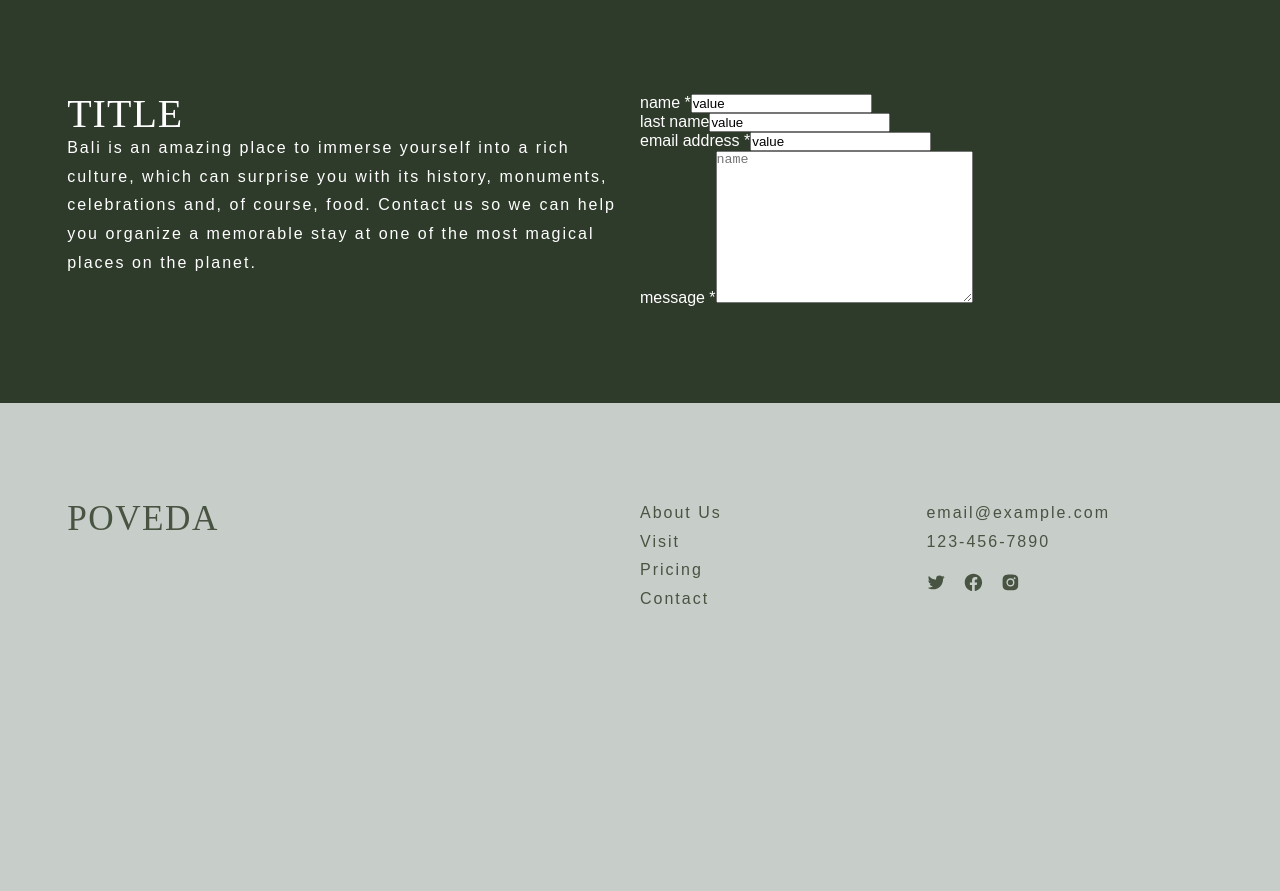
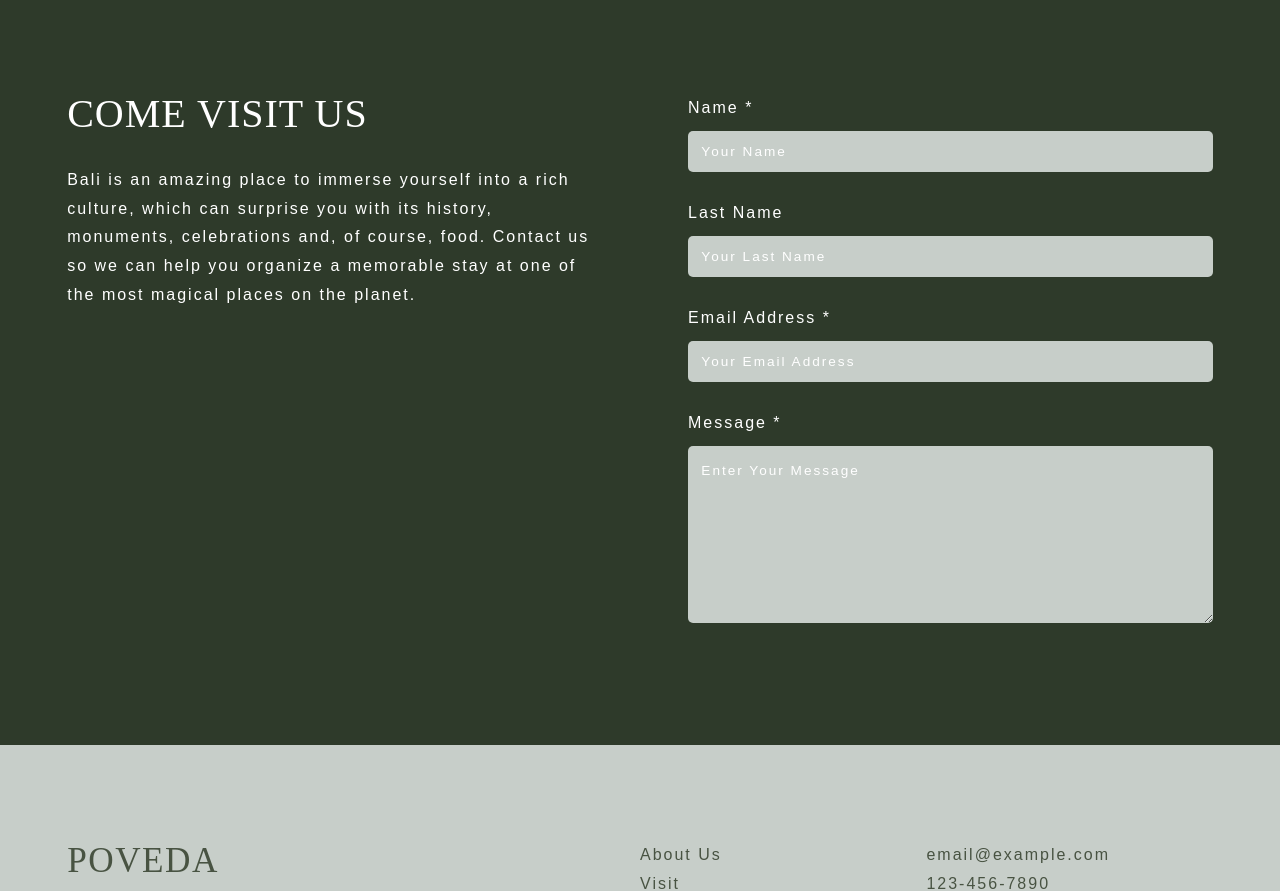
Before and after one commit to SutheeDev/react-poveda, a React (Vite) app in the folder client/: page /Pricing in a window 1280 px wide. Shown: the part 2055-2946 px from the top of the page. Before the commit the page ends 2781 px from the top, so only its background shows below. Built offline with nearby package versions, Linux system fonts and the light colour scheme.

Commit message:
styled Form and Invitation components / created inner-padding global variables in index.css and applied them to Article and Invitation

```diff
--- a/client/src/components/Article.jsx
+++ b/client/src/components/Article.jsx
@@ -122,10 +122,10 @@ const Wrapper = styled.article`
       align-items: flex-start;
     }
     .container.imgLeft .content-container {
-      padding: 2em var(--side-contain-950) 2em 3em;
+      padding: 2em var(--side-contain-950) 2em var(--inner-padding-950);
     }
     .container.imgRight .content-container {
-      padding: 2em 3em 2em var(--side-contain-950);
+      padding: 2em var(--inner-padding-950) 2em var(--side-contain-950);
     }
     @media screen and (min-width: 1200px) {
       .container.imgLeft .content-container,
@@ -133,10 +133,10 @@ const Wrapper = styled.article`
         width: calc(600px - 27.2px);
       }
       .container.imgLeft .content-container {
-        padding: 2em 0 2em 3em;
+        padding: 2em 0 2em var(--inner-padding-950);
       }
       .container.imgRight .content-container {
-        padding: 2em 3em 2em 0;
+        padding: 2em var(--inner-padding-950) 2em 0;
       }
       .paragraph {
         font-size: 1rem;
@@ -144,10 +144,10 @@ const Wrapper = styled.article`
     }
     @media screen and (min-width: 1500px) {
       .container.imgLeft .content-container {
-        padding: 2em 0 2em 11em;
+        padding: 2em 0 2em var(--inner-padding-max);
       }
       .container.imgRight .content-container {
-        padding: 2em 11em 2em 0;
+        padding: 2em var(--inner-padding-max) 2em 0;
       }
     }
   }
--- a/client/src/components/Form.jsx
+++ b/client/src/components/Form.jsx
@@ -1,8 +1,9 @@
 import styled from "styled-components";
+import { Button } from "../components";
 
 const Form = () => {
   return (
-    <div>
+    <Wrapper>
       <div className="form-rows">
         <label htmlFor="name" className="label">
           name *
@@ -11,8 +12,8 @@ const Form = () => {
           type="text"
           name="name"
           id="name"
-          value="value"
-          placeholder="name"
+          // value="value"
+          placeholder="your name"
           className="input"
         />
       </div>
@@ -24,8 +25,8 @@ const Form = () => {
           type="text"
           name="lastname"
           id="lastname"
-          value="value"
-          placeholder="name"
+          // value="value"
+          placeholder="your last name"
           className="input"
         />
       </div>
@@ -37,8 +38,8 @@ const Form = () => {
           type="email"
           name="email"
           id="email"
-          value="value"
-          placeholder="name"
+          // value="value"
+          placeholder="your email address"
           className="input"
         />
       </div>
@@ -51,11 +52,41 @@ const Form = () => {
           id="message"
           cols="30"
           rows="10"
-          placeholder="name"
+          placeholder="enter your message"
           className="input"
         />
       </div>
-    </div>
+    </Wrapper>
   );
 };
 export default Form;
+
+const Wrapper = styled.div`
+  .form-rows {
+    display: flex;
+    flex-direction: column;
+  }
+  .label {
+    text-transform: capitalize;
+    margin-bottom: 0.5em;
+  }
+  .input {
+    outline: none;
+    padding: 1em;
+    margin-bottom: 2em;
+    border-radius: var(--border-radius);
+    border: none;
+    background-color: var(--grey);
+  }
+  .label,
+  .input::placeholder {
+    line-height: 1.8;
+    letter-spacing: 2px;
+    text-transform: capitalize;
+  }
+  .input::placeholder {
+    font-family: var(--font-2);
+    font-size: 0.85rem;
+    color: var(--white);
+  }
+`;
--- a/client/src/components/Invitation.jsx
+++ b/client/src/components/Invitation.jsx
@@ -1,18 +1,13 @@
 import { Form } from "../components";
 import styled from "styled-components";
 
-const Invitation = () => {
+const Invitation = ({ title, info }) => {
   return (
     <Wrapper>
       <div className="invite-container">
         <div className="form-info-container">
-          <h1 className="title">title</h1>
-          <p className="info">
-            Bali is an amazing place to immerse yourself into a rich culture,
-            which can surprise you with its history, monuments, celebrations
-            and, of course, food. Contact us so we can help you organize a
-            memorable stay at one of the most magical places on the planet.
-          </p>
+          <h1 className="title">{title}</h1>
+          <p className="info">{info}</p>
         </div>
 
         <div className="form-container">
@@ -33,7 +28,7 @@ const Wrapper = styled.section`
     font-size: 0.85rem;
     line-height: 1.8;
     letter-spacing: 2px;
-    /* margin-top: 2em; */
+    margin: 2em 0 2em 0;
   }
 
   @media screen and (min-width: 950px) {
@@ -50,13 +45,14 @@ const Wrapper = styled.section`
     .form-container {
       width: 50%;
     }
-
+    .form-info-container {
+      padding-right: var(--inner-padding-950);
+    }
+    .form-container {
+      padding-left: var(--inner-padding-950);
+    }
     .title {
       font-size: 2.5rem;
-    }
-    .info {
-      /* max-width: 850px; */
-      /* margin: 2em auto; */
     }
   }
   @media screen and (min-width: 1200px) {
@@ -64,4 +60,12 @@ const Wrapper = styled.section`
       font-size: 1rem;
     }
   }
+  @media screen and (min-width: 1500px) {
+    .form-info-container {
+      padding-right: var(--inner-padding-max);
+    }
+    .form-container {
+      padding-left: var(--inner-padding-max);
+    }
+  }
 `;
--- a/client/src/index.css
+++ b/client/src/index.css
@@ -72,6 +72,8 @@ html {
   --side-contain-sm: 1.5em;
   --side-contain-950: 1.7em;
   --side-contain-max: 1200px;
+  --inner-padding-950: 3em;
+  --inner-padding-max: 11em;
 }
 
 body {
--- a/client/src/pages/Pricng.jsx
+++ b/client/src/pages/Pricng.jsx
@@ -42,7 +42,10 @@ const Pricing = () => {
         img={imgAr1}
       />
 
-      <Invitation />
+      <Invitation
+        title="come visit us"
+        info={`Bali is an amazing place to immerse yourself into a rich culture, which can surprise you with its history, monuments, celebrations and, of course, food. Contact us so we can help you organize a memorable stay at one of the most magical places on the planet.`}
+      />
 
       <Footer />
     </Wrapper>
```
